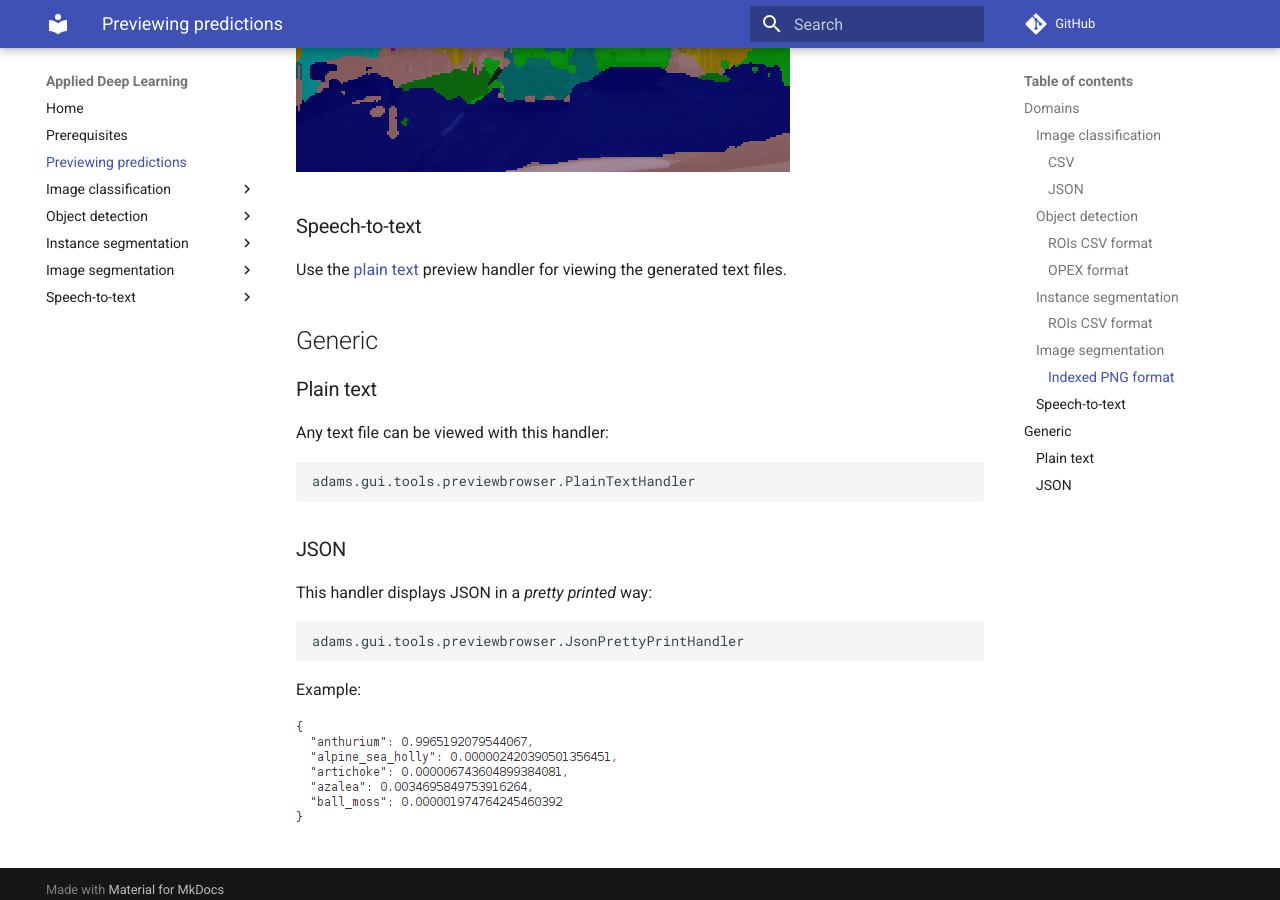
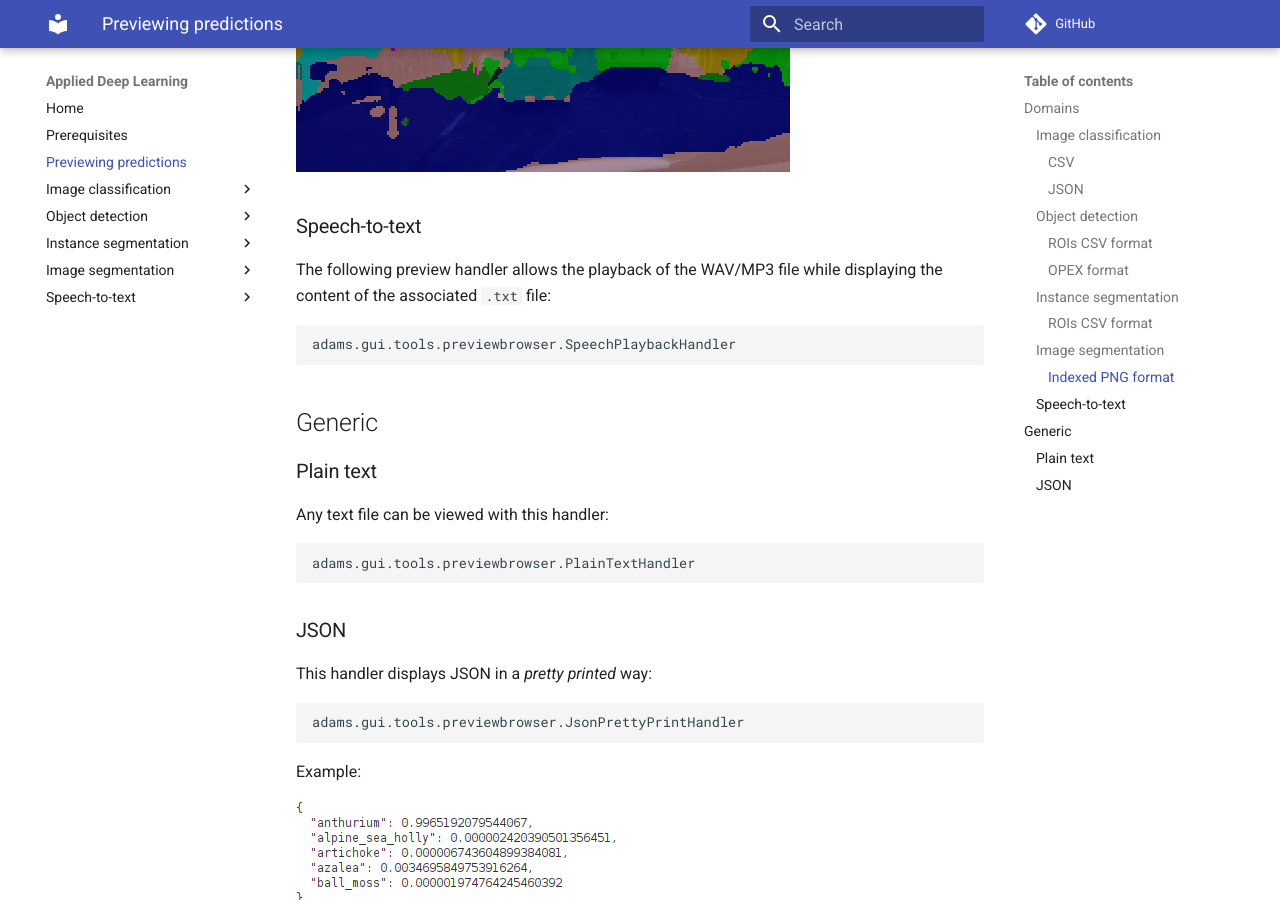
Before and after one commit to waikato-datamining/applied-deep-learning, an MkDocs documentation site: the page built from docs/previewing_predictions.md, in a window 1280 px wide and 900 px high, scrolled down 3929 px. Built offline with MkDocs 1.6.1 and Material for MkDocs 9.7.7, drawn with Linux system fonts in a browser that asks for light colours; comment, search, counter and statistics services are not loaded.

Commit message:
STT now lists SpeechPlaybackHandler

````diff
--- a/docs/previewing_predictions.md
+++ b/docs/previewing_predictions.md
@@ -91,8 +91,12 @@ Example:
 
 ## Speech-to-text {: #stt }
 
-Use the [plain text](#plain-text) preview handler for viewing the generated
-text files.
+The following preview handler allows the playback of the WAV/MP3 file while
+displaying the content of the associated `.txt` file:
+
+```
+adams.gui.tools.previewbrowser.SpeechPlaybackHandler
+```
 
 
 # Generic
````
